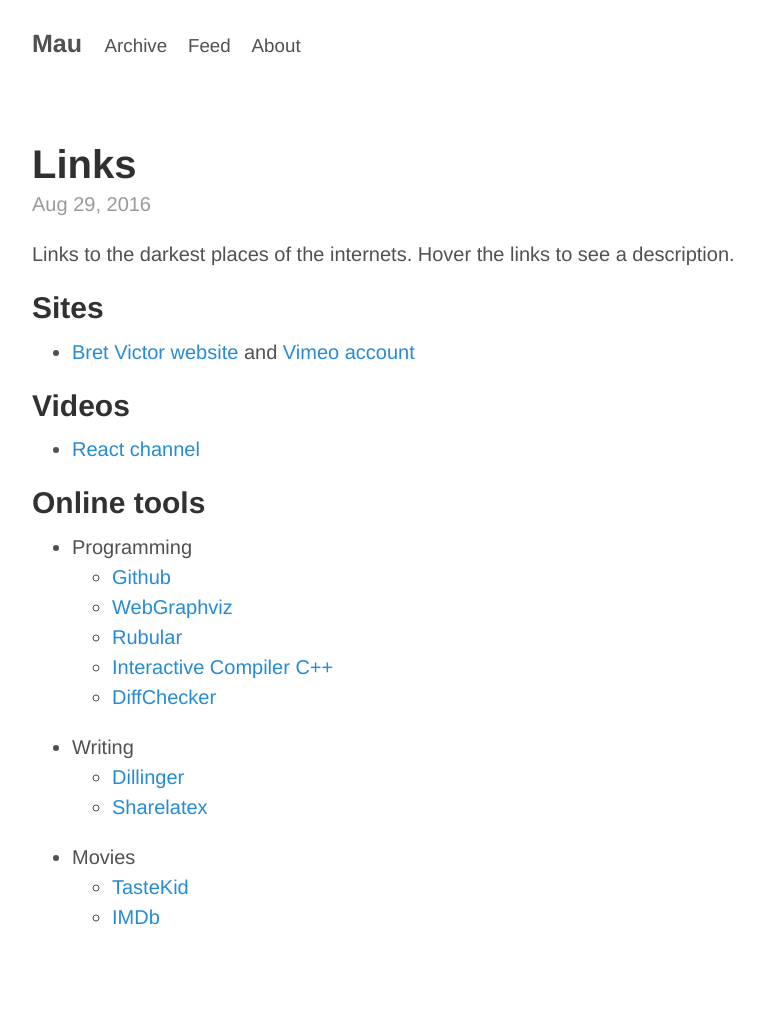
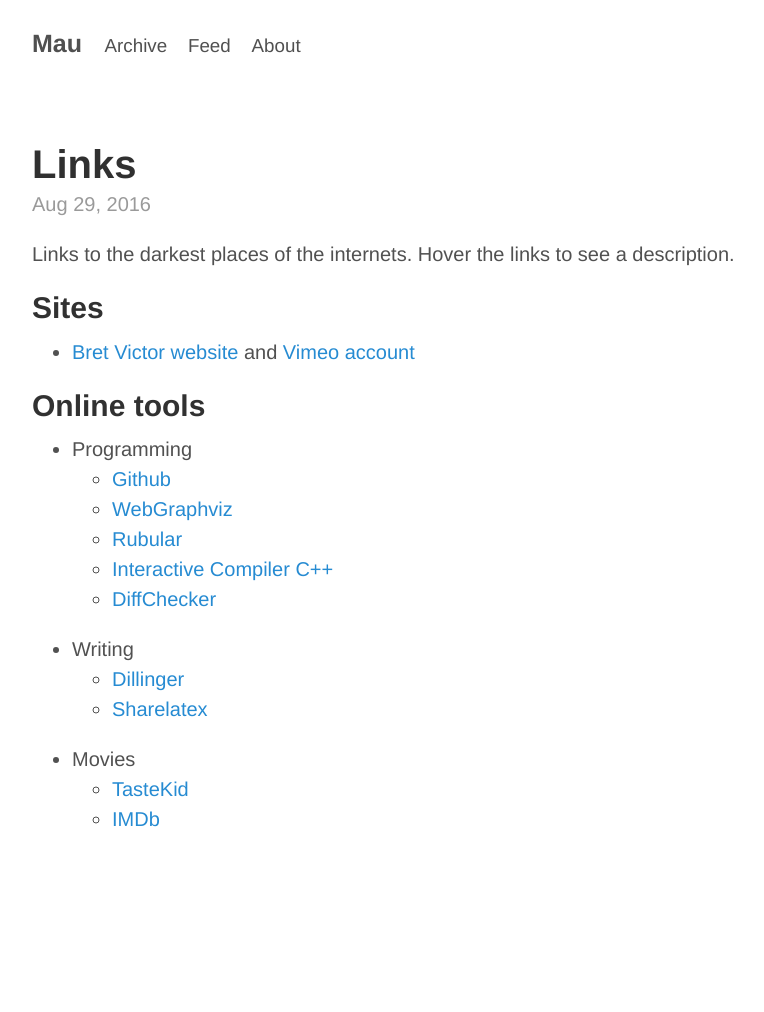
Before and after one commit to Maumagnaguagno/maumagnaguagno.github.io, a Jekyll site: the page built from _posts/2016-08-29-Links.md, in a window 1280 px wide. Shown: the whole page, without its empty margins (228-992 px from the left). Built offline with Jekyll 4.4.1, drawn with Linux system fonts in a browser that asks for light colours; after the commit the page ends 914 px from its top, so only the background shows below that.

Commit message:
Remove videos

```diff
--- a/_posts/2016-08-29-Links.md
+++ b/_posts/2016-08-29-Links.md
@@ -7,10 +7,7 @@ Links to the darkest places of the internets.
 Hover the links to see a description.
 
 ## Sites
-- [Bret Victor website](http://worrydream.com/ "The future of interface design") and [Vimeo account](https://vimeo.com/worrydream)
-
-## Videos
-- [React channel](https://www.youtube.com/user/React "Wanna see kids, adults and elders react to the internets?")
+- [Bret Victor website](http://worrydream.com/ "The future of interface design") and [Vimeo account](https://vimeo.com/worrydream "Bret Victor at Vimeo")
 
 ## Online tools
 - Programming
```
